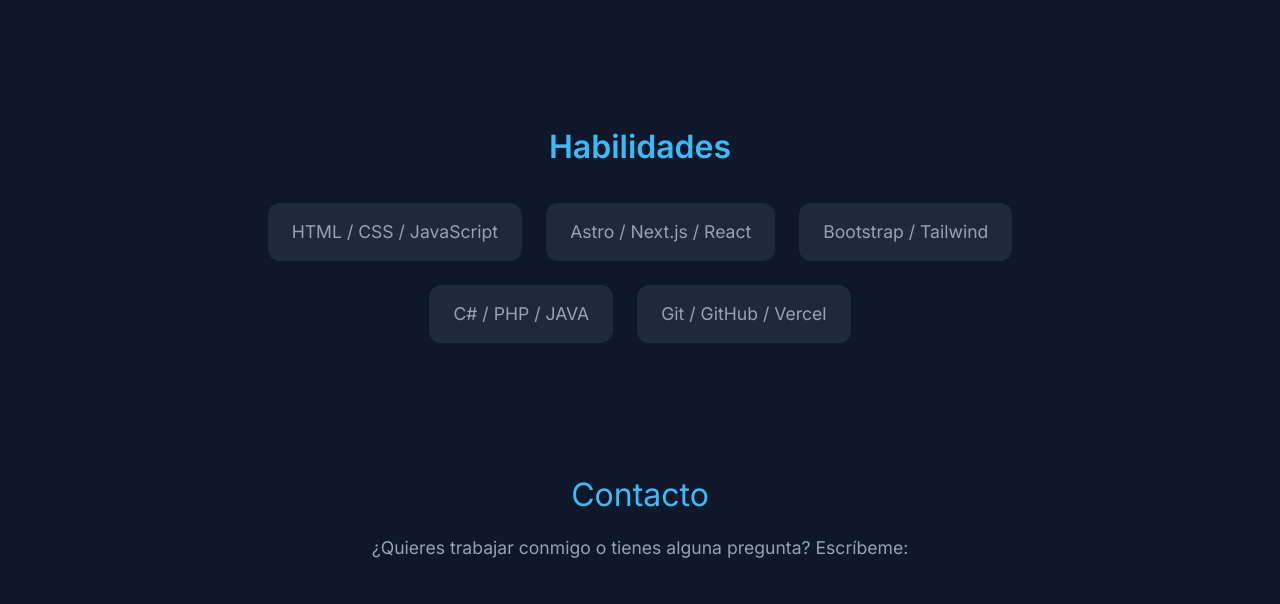
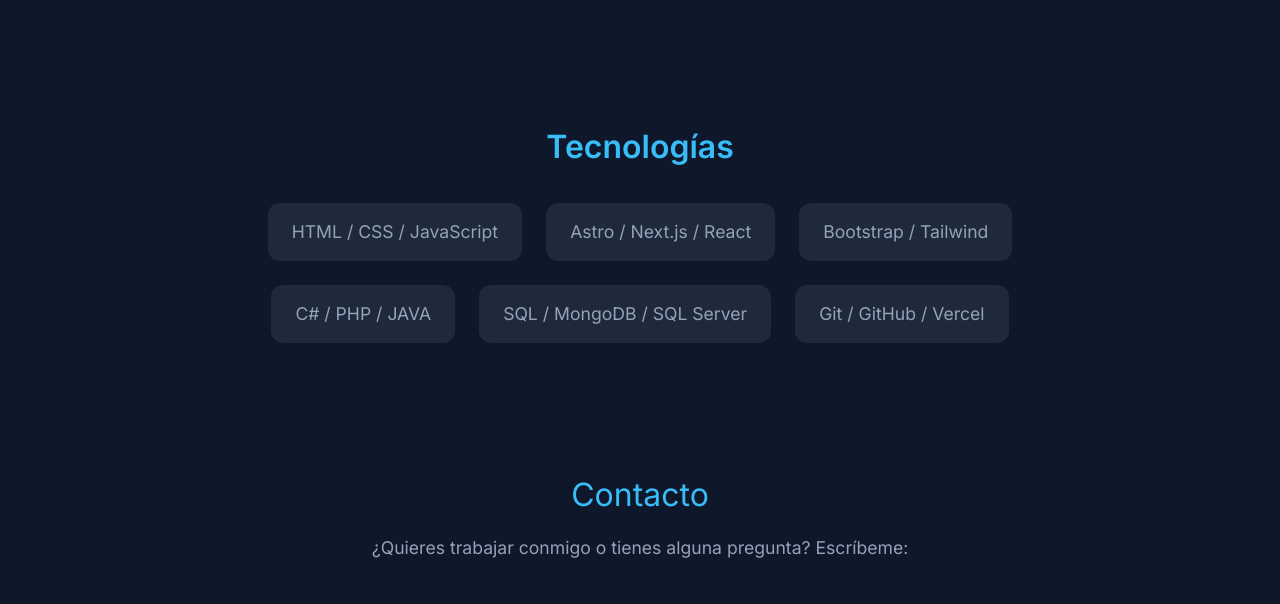
Before and after one commit to Krig4/portfolio, an Astro site: page / in a window 1280 px wide. Shown: the part 1920-2524 px from the top of the page. Built offline with nearby package versions, Linux system fonts and the light colour scheme; Astro itself is replaced by a stand-in of ours; some packages are replaced by stand-ins of ours.

Commit message:
Tecnologías

```diff
--- a/src/components/Skills.astro
+++ b/src/components/Skills.astro
@@ -1,10 +1,11 @@
 <section id="skills" class="section">
-    <h2>Habilidades</h2>
+    <h2>Tecnologías</h2>
     <ul class="skills-list">
       <li>HTML / CSS / JavaScript</li>
       <li>Astro / Next.js / React</li>
       <li>Bootstrap / Tailwind</li>
       <li>C# / PHP / JAVA</li>
+      <li>SQL / MongoDB / SQL Server</li>
       <li>Git / GitHub / Vercel</li>
     </ul>
   </section>
```
